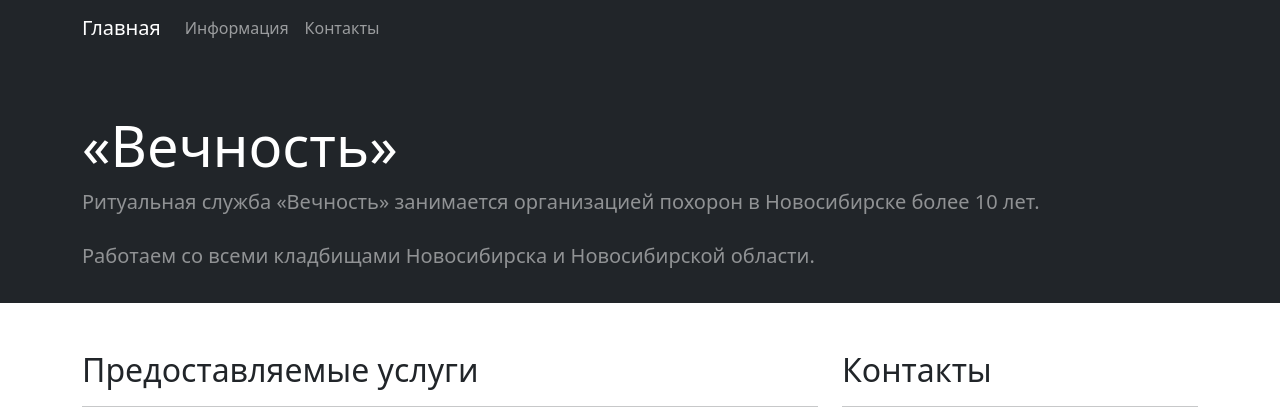
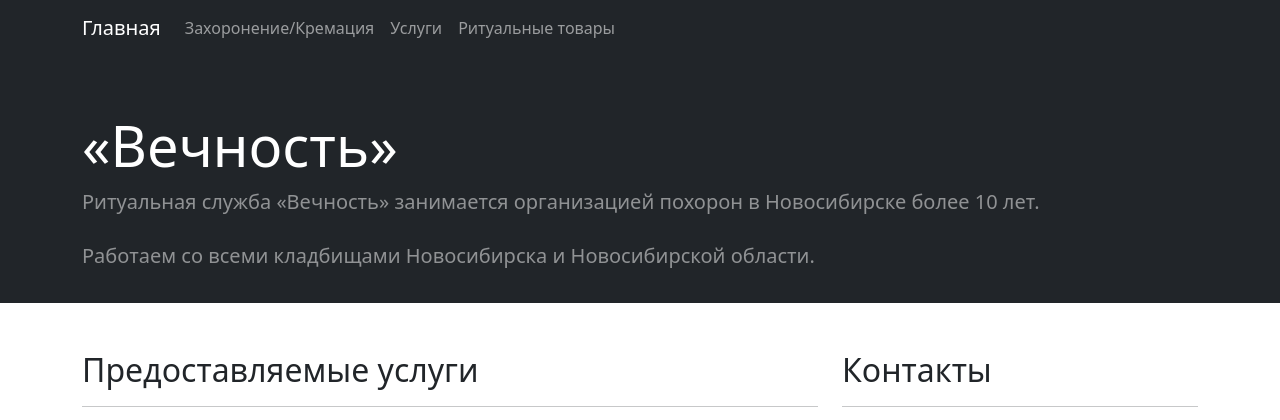
Before and after one commit to hhux/pohoroni_, a Django app: page / in a window 1280 px wide. Shown: the top 420 px of the page. Run offline with Django 3.2, Linux system fonts and the light colour scheme; some libraries are stand-ins or nearby versions.

Commit message:
сделал кнопки в шапке

```diff
--- a/shop/mainapp/templates/base.html
+++ b/shop/mainapp/templates/base.html
@@ -37,12 +37,14 @@
           </li>
           {% block content_1 %}
           <li class="nav-item">
-            <a class="nav-link" href="http://127.0.0.1:8000/info/">Информация</a>
+            <a class="nav-link" href="http://127.0.0.1:8000/info/">Захоронение/Кремация</a>
             {% endblock content_1 %}
           </li>
           <li class="nav-item">
-            <a class="nav-link" href="#">Контакты</a>
+            <a class="nav-link" href="http://127.0.0.1:8000/services/">Услуги</a>
           </li>
+                    <li class="nav-item">
+            <a class="nav-link" href="http://127.0.0.1:8000/items/">Ритуальные товары</a>
         </ul>
       </div>
     </div>
```
